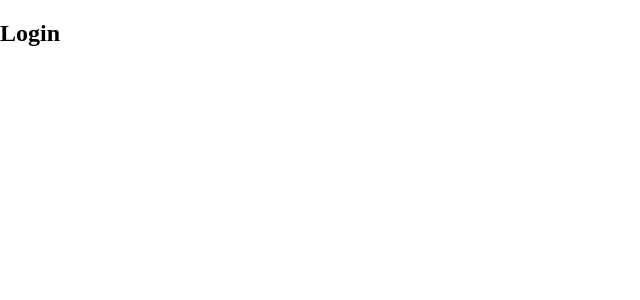
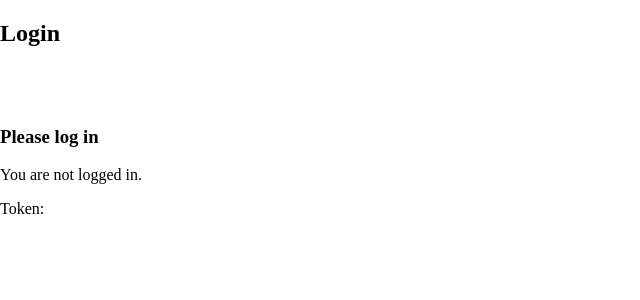
Before and after one commit to aitoAarni/typing-game, a React (Vite) app in the folder frontend/: page /login in a window 1280 px wide. Shown: the top 300 px of the page, without its empty margins (0-640 px from the left). Built offline with nearby package versions, Linux system fonts and the light colour scheme.

Commit message:
after login credentials saved to context and local storage

```diff
--- a/frontend/src/components/GoogleLogin.tsx
+++ b/frontend/src/components/GoogleLogin.tsx
@@ -1,7 +1,23 @@
-import { GoogleLogin } from "@react-oauth/google"
-import LoginGoogle from "../services/Login"
+import { CredentialResponse, GoogleLogin } from "@react-oauth/google"
+import loginGoogle from "../services/Login"
+import useAuthUpdate from "../hooks/useAuthUpdate"
+import useAuth from "../hooks/useAuth"
+import LocalStorage from "../services/LocalStorageService"
 const GoogleLoginComponent = () => {
-
+    const authUpdate = useAuthUpdate()
+    const { user, token } = useAuth()
+    const handleLogin = async (credentials: CredentialResponse) => {
+        try {
+            const { token, user } = await loginGoogle(credentials)
+            LocalStorage.setToken(token)
+            LocalStorage.setUser(user)
+            console.log("token", token)
+            console.log("user", user)
+            authUpdate()
+        } catch (error) {
+            console.error("Login failed", error)
+        }
+    }
 
     const onError = () => {
         console.log("Login Failed")
@@ -10,7 +26,20 @@ const GoogleLoginComponent = () => {
     return (
         <view>
             <h2>Login</h2>
-            <GoogleLogin onSuccess={LoginGoogle} onError={onError} />
+            <GoogleLogin onSuccess={handleLogin} onError={onError} />
+            {user && token ? (
+                <div>
+                    <h3>Welcome, {user.username}</h3>
+                    <p>Email: {user.email}</p>
+                    <p>Token: {token}</p>
+                </div>
+            ) : (
+                <div>
+                    <h3>Please log in</h3>
+                    <p>You are not logged in.</p>
+                    <p>Token: {token}</p>
+                </div>
+            )}
         </view>
     )
 }
--- /dev/null
+++ b/frontend/src/contexts/AuthContext.tsx
@@ -0,0 +1,28 @@
+import { ReactNode, useEffect, useState } from "react"
+import { User } from "../types/types"
+import LocalStorage from "../services/LocalStorageService"
+import { AuthContext } from "../hooks/useAuth"
+
+const AuthProvider = ({ children }: { children: ReactNode }) => {
+    const [user, setUser] = useState<User | null>(null)
+    const [token, setToken] = useState<string | null>(null)
+    useEffect(() => {
+        const storageUser = LocalStorage.getUser()
+        const storageToken = LocalStorage.getToken()
+
+        if (storageUser && storageToken) {
+            setUser(storageUser)
+            setToken(storageToken)
+        } else {
+            LocalStorage.removeUser()
+            LocalStorage.removeToken()
+        }
+    }, [])
+    return (
+        <AuthContext.Provider value={{ user, setUser, token, setToken }}>
+            {children}
+        </AuthContext.Provider>
+    )
+}
+
+export default AuthProvider
--- /dev/null
+++ b/frontend/src/hooks/useAuth.ts
@@ -0,0 +1,14 @@
+import { createContext, useContext } from "react"
+import { AuthContextType } from "../types/types"
+
+export const AuthContext = createContext<AuthContextType | undefined>(undefined)
+
+const useAuth = () => {
+    const context = useContext(AuthContext)
+    if (context === undefined) {
+        throw new Error("useAuth must be used within an AuthProvider")
+    }
+    return context
+}
+
+export default useAuth
--- /dev/null
+++ b/frontend/src/hooks/useAuthUpdate.ts
@@ -0,0 +1,24 @@
+import LocalStorage from "../services/LocalStorageService"
+import useAuth from "./useAuth"
+
+const useAuthUpdate = () => {
+    const { setUser, setToken } = useAuth()
+
+    const authUpdate = () => {
+        const token = LocalStorage.getToken()
+        const user = LocalStorage.getUser()
+        if (token && user) {
+            setToken(token)
+            setUser(user)
+        } else {
+            LocalStorage.removeUser()
+            LocalStorage.removeToken()
+            setToken(null)
+            setUser(null)
+        }
+    }
+
+    return authUpdate
+}
+
+export default useAuthUpdate
--- a/frontend/src/main.tsx
+++ b/frontend/src/main.tsx
@@ -4,6 +4,7 @@ import App from "./App.jsx"
 import "./global.scss"
 import { GoogleOAuthProvider } from "@react-oauth/google"
 import { OAuthID } from "./config.js"
+import AuthProvider from "./contexts/AuthContext.js"
 
 const container = document.getElementById("root")
 if (!container) {
@@ -12,8 +13,10 @@ if (!container) {
 
 ReactDOM.createRoot(container).render(
     <GoogleOAuthProvider clientId={OAuthID}>
-        <BrowserRouter>
-            <App />
-        </BrowserRouter>
+        <AuthProvider>
+            <BrowserRouter>
+                <App />
+            </BrowserRouter>
+        </AuthProvider>
     </GoogleOAuthProvider>
 )
--- a/frontend/src/services/LocalStorageService.ts
+++ b/frontend/src/services/LocalStorageService.ts
@@ -3,7 +3,6 @@ import { User } from "../types/types"
 
 // for testability
 export const injectionStorageService = (storage: StorageAdapter) => {
-
     const setDefinitionId = (id: number) => {
         storage.setItem("definitionId", id.toString())
     }
@@ -20,11 +19,40 @@ export const injectionStorageService = (storage: StorageAdapter) => {
         storage.setItem("token", token)
     }
 
+    const getToken = (): string | null => {
+        return storage.getItem("token")
+    }
+
+    const removeToken = () => {
+        storage.removeItem("token")
+    }
+
     const setUser = (user: User) => {
         storage.setItem("user", JSON.stringify(user))
     }
 
-    return { setDefinitionId, getDefinitionId, setToken, setUser }
+    const getUser = (): User | null => {
+        const user = storage.getItem("user")
+        if (user) {
+            return JSON.parse(user)
+        }
+        return null
+    }
+
+    const removeUser = () => {
+        localStorage.removeItem("user")
+    }
+
+    return {
+        setDefinitionId,
+        getDefinitionId,
+        setToken,
+        setUser,
+        getToken,
+        getUser,
+        removeToken,
+        removeUser,
+    }
 }
 
 const LocalStorage = injectionStorageService(new BrowserStorage())
--- a/frontend/src/services/Login.ts
+++ b/frontend/src/services/Login.ts
@@ -2,10 +2,8 @@ import { CredentialResponse } from "@react-oauth/google"
 import { API_URL } from "../config"
 import { AuthResponseSchema } from "../types/TypeGuards"
 
-const LoginGoogle = async (credentials: CredentialResponse) => {
+const loginGoogle = async (credentials: CredentialResponse) => {
     const url = API_URL + "/auth/google"
-    console.log("url", url)
-    console.log("credential: ", credentials.credential)
     const response = await fetch(url, {
         method: "POST",
         headers: {
@@ -31,4 +29,4 @@ const LoginGoogle = async (credentials: CredentialResponse) => {
     }
 }
 
-export default LoginGoogle
+export default loginGoogle
--- a/frontend/src/storage/LocalStorage.ts
+++ b/frontend/src/storage/LocalStorage.ts
@@ -1,6 +1,7 @@
 export interface StorageAdapter {
     getItem(key: string): string | null;
     setItem(key: string, value: string): void;
+    removeItem(key: string): void;
 }
 
 export class BrowserStorage implements StorageAdapter {
@@ -11,4 +12,8 @@ export class BrowserStorage implements StorageAdapter {
     setItem(key: string, value: string): void {
         localStorage.setItem(key, value);
     }
+
+    removeItem(key: string): void {
+        localStorage.removeItem(key);
+    }
 }
--- a/frontend/src/types/TypeGuards.ts
+++ b/frontend/src/types/TypeGuards.ts
@@ -11,5 +11,5 @@ export const AuthResponseSchema = z.object({
     token: z.string(),
     username: z.string(),
     email: z.string(),
-    id: z.string(),
+    id: z.number(),
 })
```
Also changed, not shown: frontend/src/types/types.ts (+7 -0 lines), 1 other file (tests, documents, lock files or other folders).
